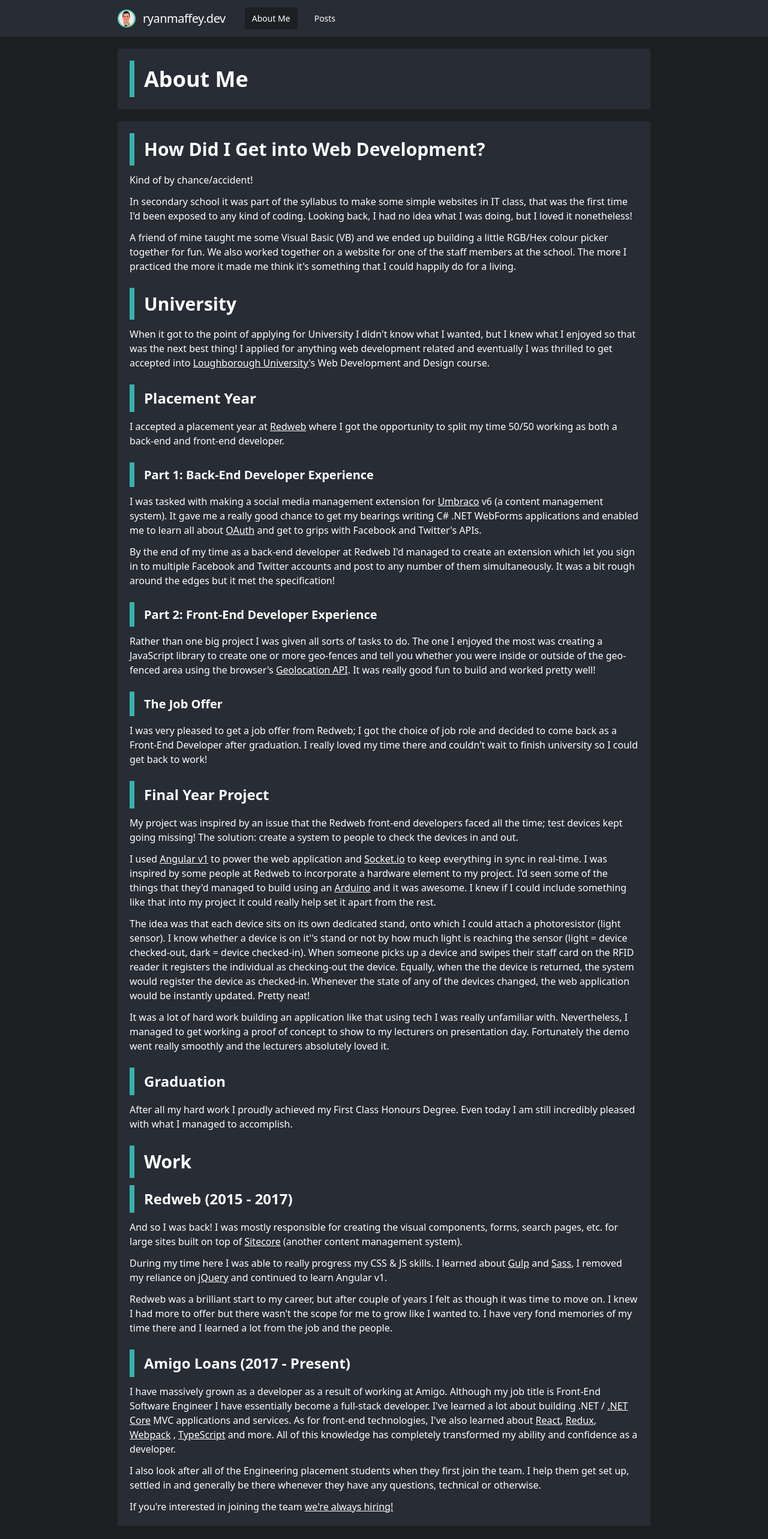
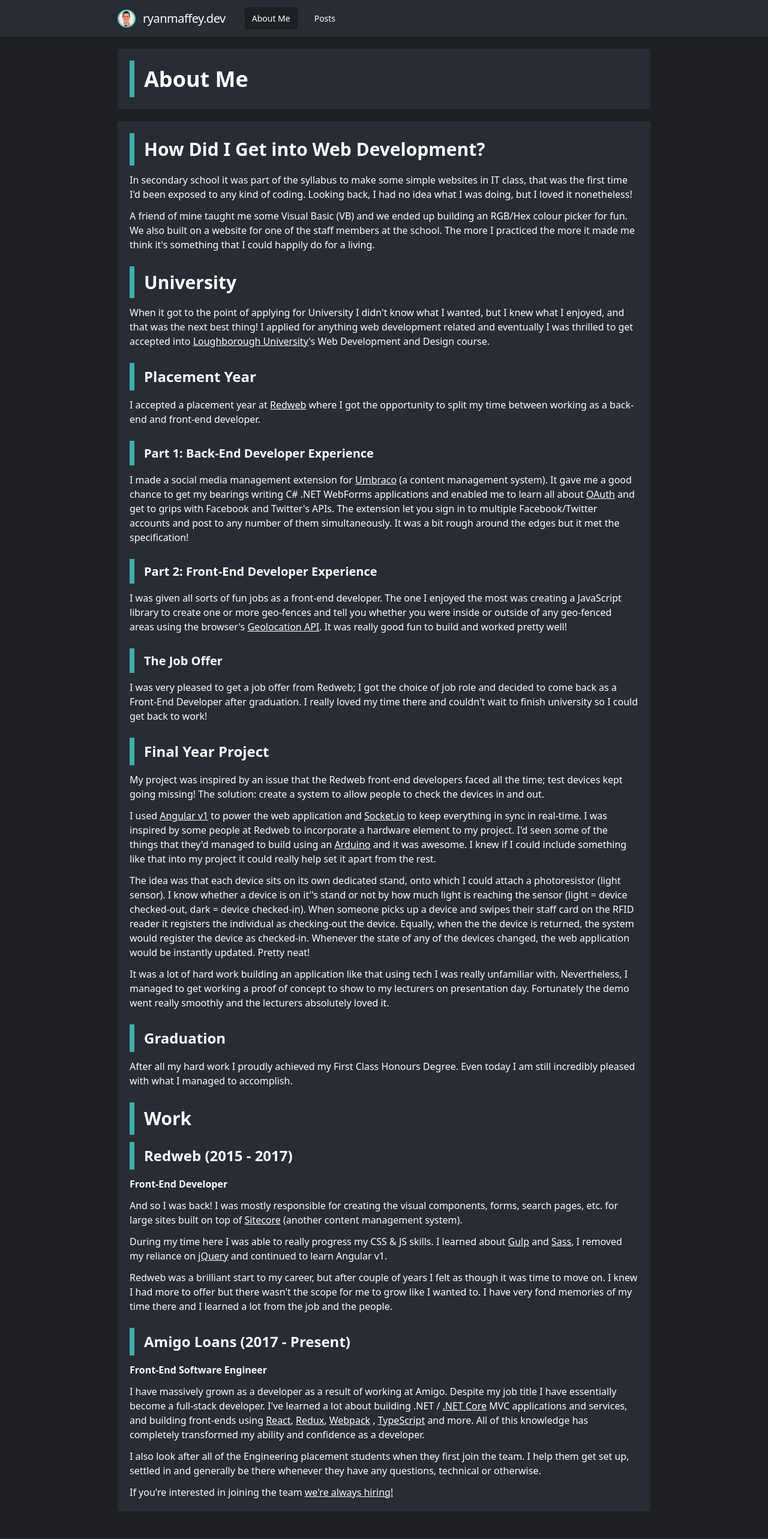
Before and after one commit to ryanmaffey/ryanmaffey.dev, a Next.js app: page /about in a window 1280 px wide. Shown: the top 2566 px of the page at 60% size. Built offline with nearby package versions, Linux system fonts and the light colour scheme.

Commit message:
about tweaks

```diff
--- a/pages/about/index.tsx
+++ b/pages/about/index.tsx
@@ -22,7 +22,6 @@ const PostsPage: React.StatelessComponent<IProps> = (props) => {
                 </div>
                 <div className="bg-gray-800 mb-5 p-5 rounded">
                     <h2>How Did I Get into Web Development?</h2>
-                    <p>Kind of by chance/accident!</p>
                     <p>
                         In secondary school it was part of the syllabus to make
                         some simple websites in IT class, that was the first
@@ -32,19 +31,19 @@ const PostsPage: React.StatelessComponent<IProps> = (props) => {
                     </p>
                     <p>
                         A friend of mine taught me some Visual Basic (VB) and we
-                        ended up building a little RGB/Hex colour picker
-                        together for fun. We also worked together on a website
-                        for one of the staff members at the school. The more I
-                        practiced the more it made me think it's something that
-                        I could happily do for a living.
+                        ended up building an RGB/Hex colour picker for fun. We
+                        also built on a website for one of the staff members at
+                        the school. The more I practiced the more it made me
+                        think it's something that I could happily do for a
+                        living.
                     </p>
                     <h2>University</h2>
                     <p>
                         When it got to the point of applying for University I
-                        didn't know what I wanted, but I knew what I enjoyed so
-                        that was the next best thing! I applied for anything web
-                        development related and eventually I was thrilled to get
-                        accepted into{" "}
+                        didn't know what I wanted, but I knew what I enjoyed,
+                        and that was the next best thing! I applied for anything
+                        web development related and eventually I was thrilled to
+                        get accepted into{" "}
                         <Anchor href="https://www.lboro.ac.uk/" isExternalLink>
                             Loughborough University
                         </Anchor>
@@ -56,38 +55,34 @@ const PostsPage: React.StatelessComponent<IProps> = (props) => {
                         <Anchor href="https://www.redweb.com/" isExternalLink>
                             Redweb
                         </Anchor>{" "}
-                        where I got the opportunity to split my time 50/50
-                        working as both a back-end and front-end developer.
+                        where I got the opportunity to split my time between
+                        working as a back-end and front-end developer.
                     </p>
                     <h4>Part 1: Back-End Developer Experience</h4>
                     <p>
-                        I was tasked with making a social media management
-                        extension for{" "}
+                        I made a social media management extension for{" "}
                         <Anchor href="https://umbraco.com/" isExternalLink>
                             Umbraco
                         </Anchor>{" "}
-                        v6 (a content management system). It gave me a really
-                        good chance to get my bearings writing C# .NET WebForms
-                        applications and enabled me to learn all about{" "}
+                        (a content management system). It gave me a good chance
+                        to get my bearings writing C# .NET WebForms applications
+                        and enabled me to learn all about{" "}
                         <Anchor href="https://oauth.net/" isExternalLink>
                             OAuth
                         </Anchor>{" "}
-                        and get to grips with Facebook and Twitter's APIs.
-                    </p>
-                    <p>
-                        By the end of my time as a back-end developer at Redweb
-                        I'd managed to create an extension which let you sign in
-                        to multiple Facebook and Twitter accounts and post to
-                        any number of them simultaneously. It was a bit rough
-                        around the edges but it met the specification!
+                        and get to grips with Facebook and Twitter's APIs. The
+                        extension let you sign in to multiple Facebook/Twitter
+                        accounts and post to any number of them simultaneously.
+                        It was a bit rough around the edges but it met the
+                        specification!
                     </p>
                     <h4>Part 2: Front-End Developer Experience</h4>
                     <p>
-                        Rather than one big project I was given all sorts of
-                        tasks to do. The one I enjoyed the most was creating a
+                        I was given all sorts of fun jobs as a front-end
+                        developer. The one I enjoyed the most was creating a
                         JavaScript library to create one or more geo-fences and
-                        tell you whether you were inside or outside of the
-                        geo-fenced area using the browser's{" "}
+                        tell you whether you were inside or outside of any
+                        geo-fenced areas using the browser's{" "}
                         <Anchor
                             href="https://developer.mozilla.org/en-US/docs/Web/API/Geolocation_API"
                             isExternalLink
@@ -110,7 +105,7 @@ const PostsPage: React.StatelessComponent<IProps> = (props) => {
                         My project was inspired by an issue that the Redweb
                         front-end developers faced all the time; test devices
                         kept going missing! The solution: create a system to
-                        people to check the devices in and out.
+                        allow people to check the devices in and out.
                     </p>
                     <p>
                         I used{" "}
@@ -162,6 +157,7 @@ const PostsPage: React.StatelessComponent<IProps> = (props) => {
                     </p>
                     <h2>Work</h2>
                     <h3>Redweb (2015 - 2017)</h3>
+                    <p className="font-bold">Front-End Developer</p>
                     <p>
                         And so I was back! I was mostly responsible for creating
                         the visual components, forms, search pages, etc. for
@@ -196,19 +192,20 @@ const PostsPage: React.StatelessComponent<IProps> = (props) => {
                         job and the people.
                     </p>
                     <h3>Amigo Loans (2017 - Present)</h3>
+                    <p className="font-bold">Front-End Software Engineer</p>
                     <p>
                         I have massively grown as a developer as a result of
-                        working at Amigo. Although my job title is Front-End
-                        Software Engineer I have essentially become a full-stack
-                        developer. I've learned a lot about building .NET /{" "}
+                        working at Amigo. Despite my job title I have
+                        essentially become a full-stack developer. I've learned
+                        a lot about building .NET /{" "}
                         <Anchor
                             href="https://docs.microsoft.com/en-gb/dotnet/core/"
                             isExternalLink
                         >
                             .NET Core
                         </Anchor>{" "}
-                        MVC applications and services. As for front-end
-                        technologies, I've also learned about{" "}
+                        MVC applications and services, and building front-ends
+                        using{" "}
                         <Anchor href="https://reactjs.org/" isExternalLink>
                             React
                         </Anchor>
```
